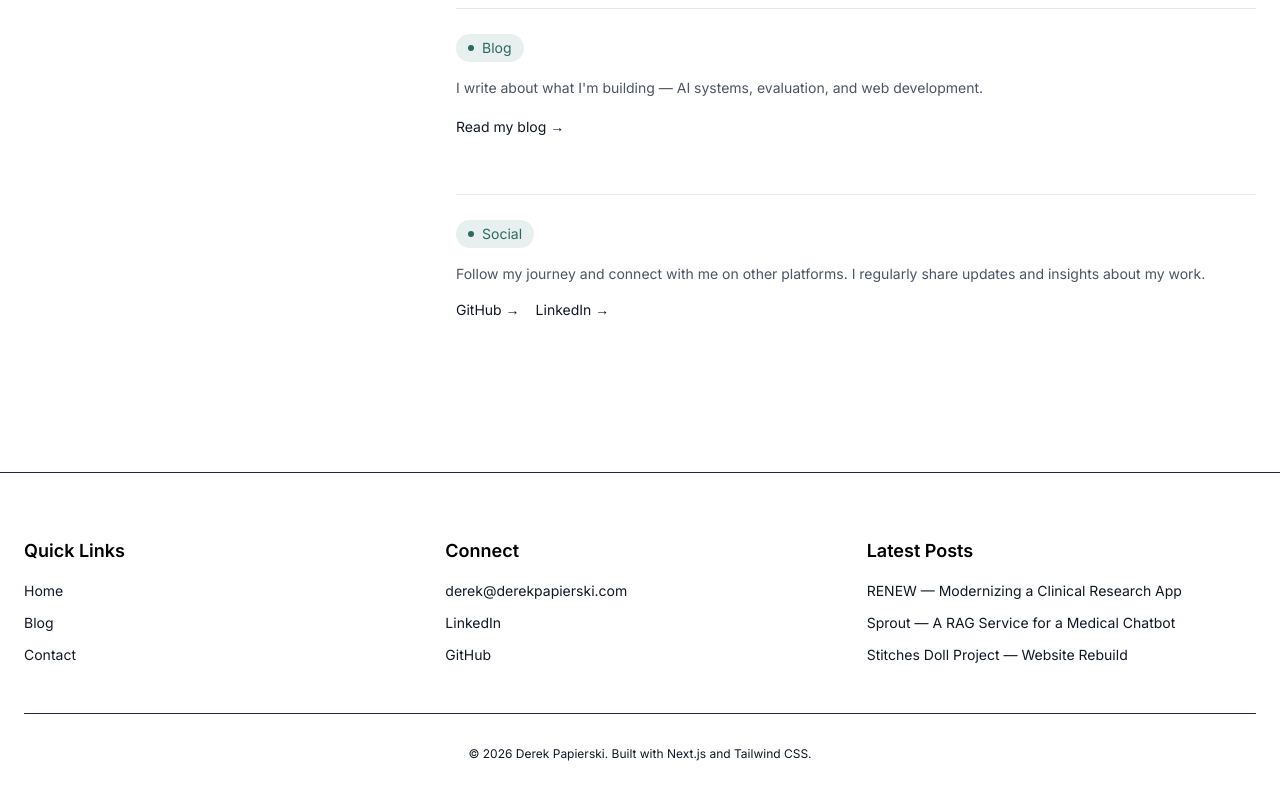
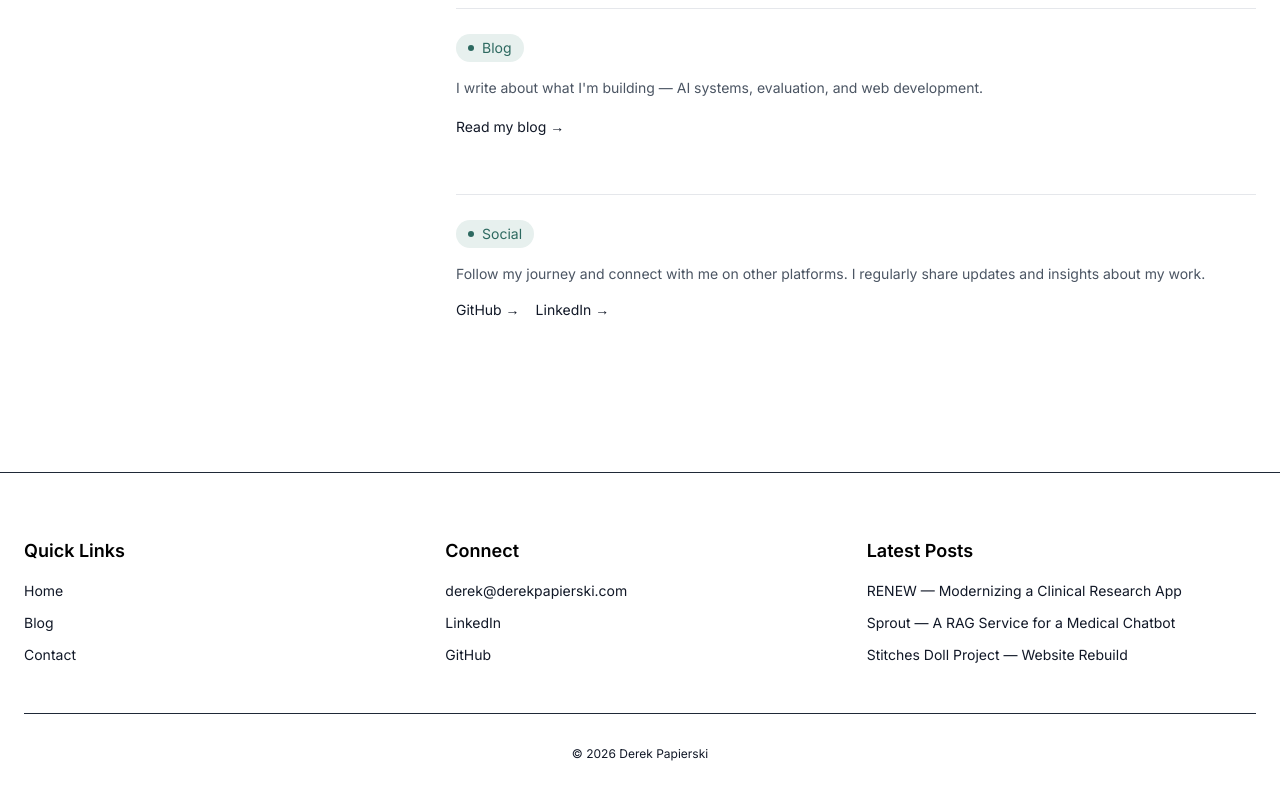
Before and after one commit to d-pap/portfolio, a Next.js app: page / in a window 1280 px wide. Shown: the part 5403-6203 px from the top of the page. Built offline with nearby package versions, Linux system fonts and the light colour scheme.

Commit message:
fix footer information shown

```diff
--- a/app/components/footer.tsx
+++ b/app/components/footer.tsx
@@ -97,8 +97,7 @@ export default async function Footer() {
 
         <div className="mt-12 pt-8 border-t border-gray-800 dark:border-gray-800 text-center text-xs text-gray-900 dark:text-gray-100">
           <p>
-            © {new Date().getFullYear()} Derek Papierski. Built with Next.js and
-            Tailwind CSS.
+            © {new Date().getFullYear()} Derek Papierski
           </p>
         </div>
       </div>
```
